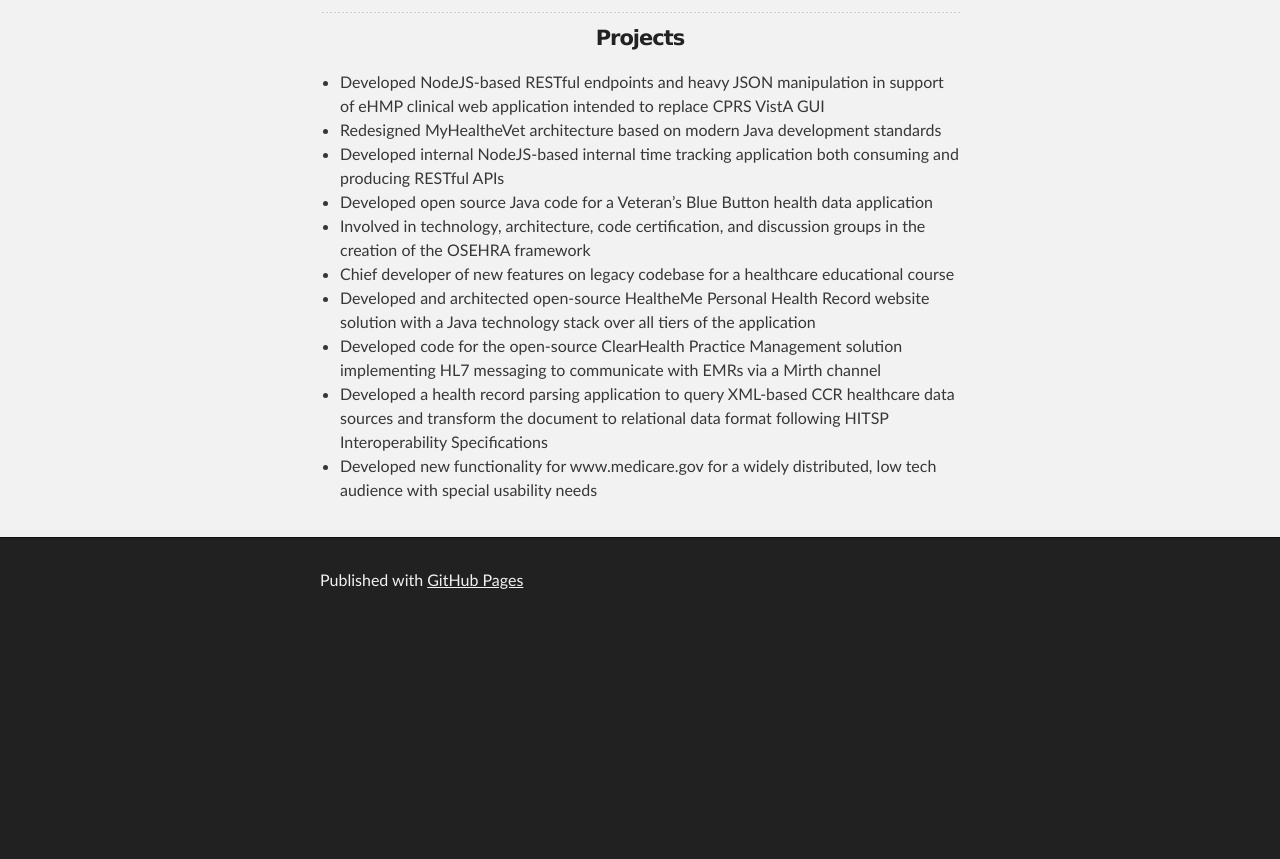
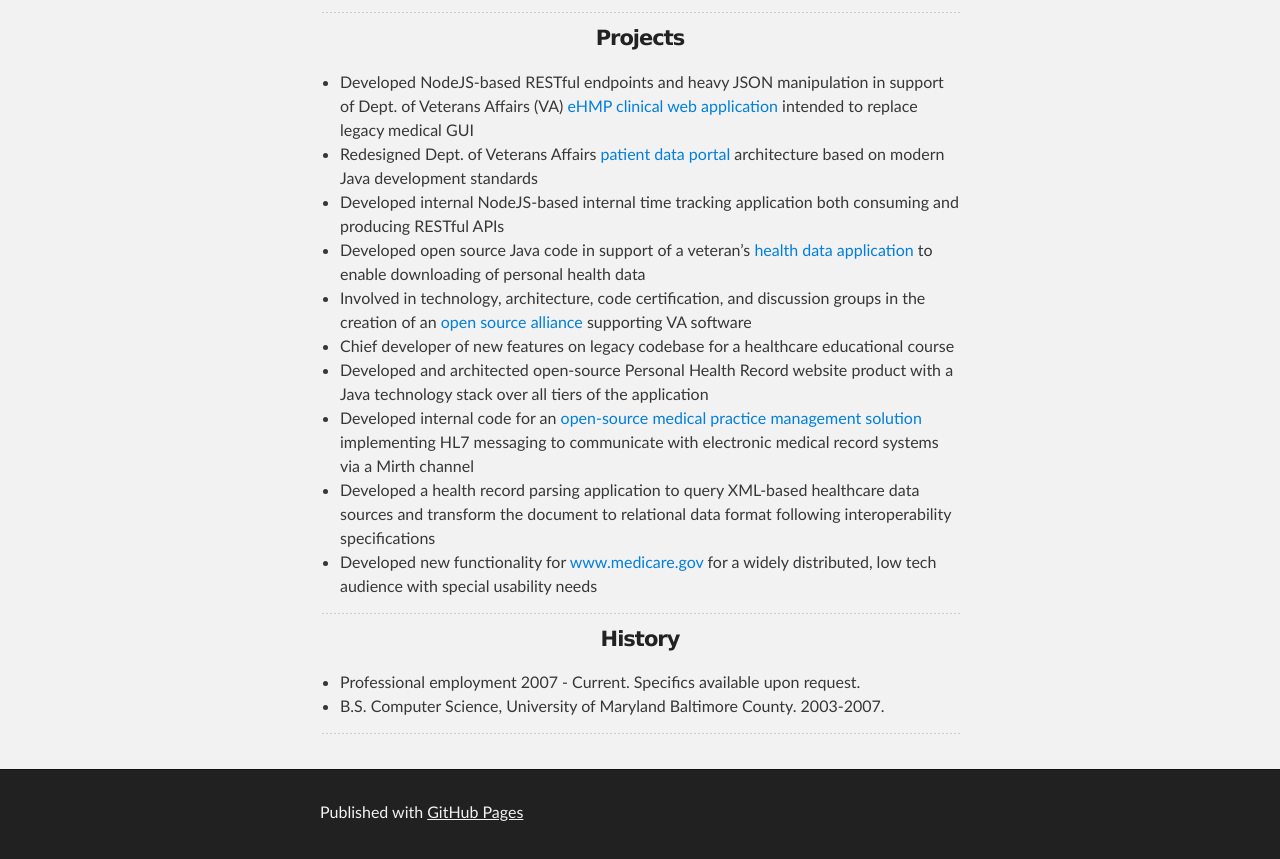
Before and after one commit to cmccall/cmccall.github.io, a plain HTML site: page index.html in a window 1280 px wide. Shown: the part 1102-1961 px from the top of the page. Before the commit the page ends 1729 px from the top, so only its background shows below. Drawn offline with Linux system fonts and the light colour scheme.

Commit message:
Get rid of acronyms that most people wont know

```diff
--- a/index.html
+++ b/index.html
@@ -35,7 +35,7 @@
       <p>
         I am Chris McCall, a senior web developer located in Maryland.
         <br />
-        <strong>Contact</strong> me via chris at chris mccall dot net
+        <strong>Contact me</strong> via chris at chris mccall dot net
         <hr />
         <h4><p style="text-align: center;">Tech</p></h4>
         <ul>
@@ -68,23 +68,29 @@
         <hr />
         <h4><p style="text-align: center;">Projects</p></h4>
         <ul>
-          <li>Developed NodeJS-based RESTful endpoints and heavy JSON manipulation in support of eHMP clinical web application intended
-            to replace CPRS VistA GUI</li>
-          <li>Redesigned MyHealtheVet architecture based on modern Java development standards</li>
+          <li>Developed NodeJS-based RESTful endpoints and heavy JSON manipulation in support of Dept. of Veterans Affairs (VA) <a href="http://www.federaltimes.com/story/government/it/health/2015/06/12/va-app-ehmp/71124314/" target="new">eHMP clinical web application</a> intended
+            to replace legacy medical GUI</li>
+          <li>Redesigned Dept. of Veterans Affairs <a href="https://www.myhealth.va.gov/mhv-portal-web" target="new">patient data portal</a> architecture based on modern Java development standards</li>
           <li>Developed internal NodeJS-based internal time tracking application both consuming and producing RESTful APIs</li>
-          <li>Developed open source Java code for a Veteran’s Blue Button health data application</li>
-          <li>Involved in technology, architecture, code certification, and discussion groups in the creation of the OSEHRA framework</li>
+          <li>Developed open source Java code in support of a veteran’s <a href="http://www.va.gov/bluebutton/" target="new">health data application</a> to enable downloading of personal health data</li>
+          <li>Involved in technology, architecture, code certification, and discussion groups in the creation of an <a href="https://www.osehra.org/" target="new">open source alliance</a> supporting VA software</li>
           <li>Chief developer of new features on legacy codebase for a healthcare educational course</li>
-          <li>Developed and architected open-source HealtheMe Personal Health Record website solution with a Java technology
+          <li>Developed and architected open-source Personal Health Record website product with a Java technology
             stack over all tiers of the application</li>
-          <li>Developed code for the open-source ClearHealth Practice Management solution implementing HL7 messaging to communicate
-            with EMRs via a Mirth channel</li>
-          <li>Developed a health record parsing application to query XML-based CCR healthcare data sources and transform the
-            document to relational data format following HITSP Interoperability Specifications</li>
-          <li>Developed new functionality for www.medicare.gov for a widely distributed, low tech audience with special usability
-            needs
-          </li>
+          <li>Developed internal code for an <a href="https://github.com/clearhealth/clearhealth" target="new">open-source medical practice management solution</a> implementing HL7 messaging to communicate
+            with electronic medical record systems via a Mirth channel</li>
+          <li>Developed a health record parsing application to query XML-based healthcare data sources and transform the
+            document to relational data format following interoperability specifications</li>
+          <li>Developed new functionality for <a href="https://www.medicare.gov/" target="new">www.medicare.gov</a> for a widely distributed, low tech audience with special usability
+            needs</li>
         </ul>
+        <hr />
+        <h4><p style="text-align: center;">History</p></h4>
+        <ul>
+          <li>Professional employment 2007 - Current. Specifics available upon request.</li>
+          <li>B.S. Computer Science, University of Maryland Baltimore County. 2003-2007.</li>
+        </ul>
+        <hr />
       </p>
     </section>
   </div>
```
